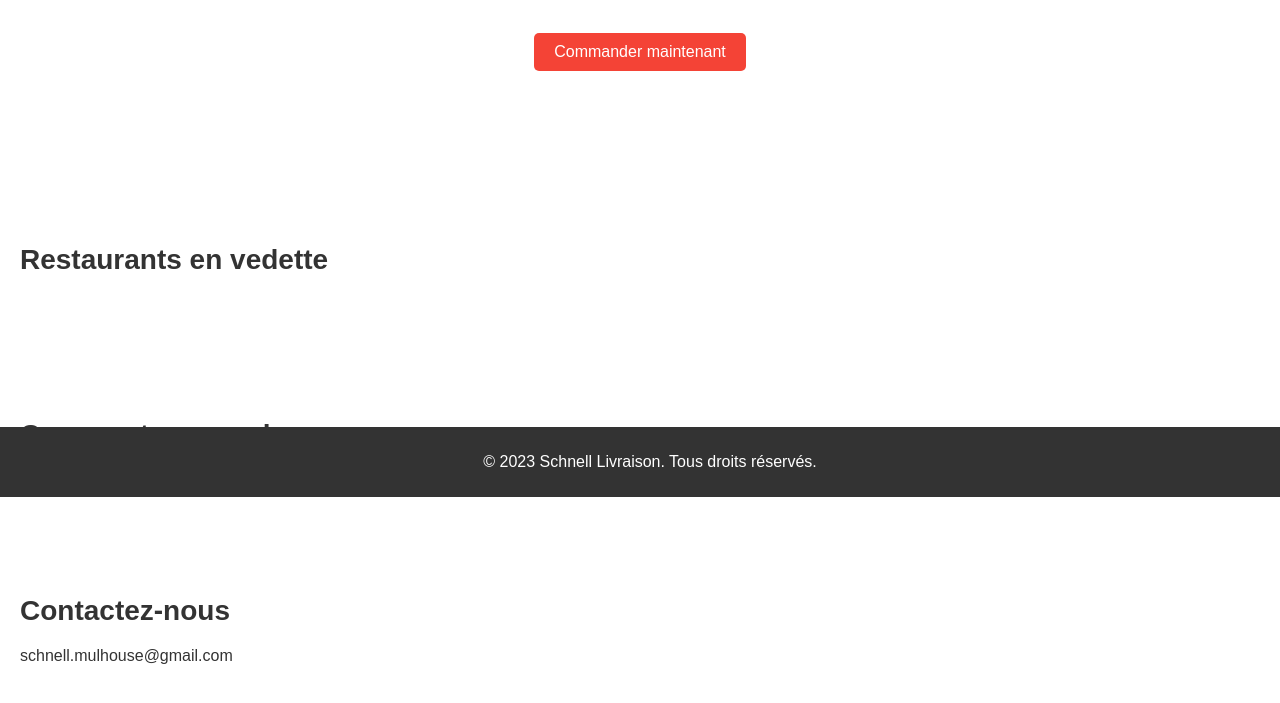
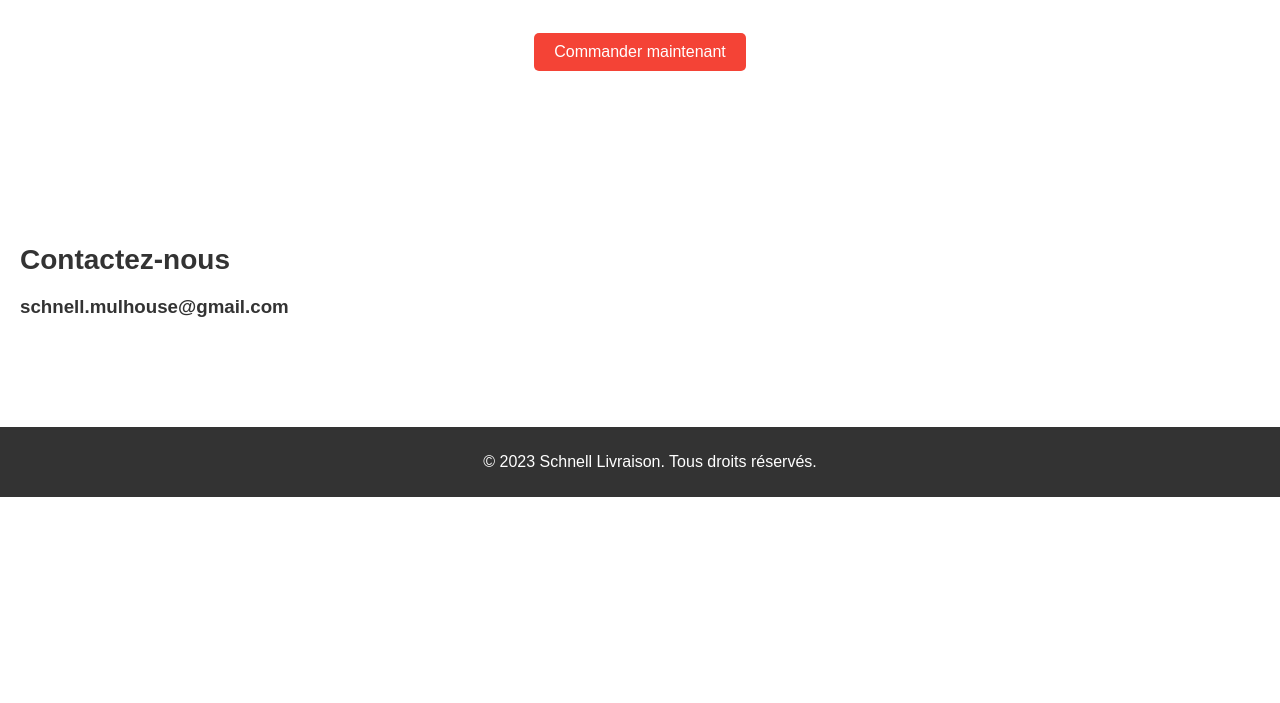
Before and after one commit to antonymj/Schnell-Github-1, a plain HTML site: page index.html in a window 1280 px wide. Shown: the part 303-1006 px from the top of the page. After the commit the page ends 865 px from the top, so only its background shows below. Drawn offline with Linux system fonts and the light colour scheme.

Commit message:
ajout du site de base2

```diff
--- a/index.html
+++ b/index.html
@@ -27,20 +27,19 @@
     </div>
   </section>
 
+
+  <section class="contact">
+    <h2>Contactez-nous</h2>
+    <h3>schnell.mulhouse@gmail.com</h3>
+  </section>
+
   <section class="featured-restaurants">
     <h2>Restaurants en vedette</h2>
     <!-- Ajoutez ici la liste des restaurants en vedette -->
   </section>
 
-  <section class="how-it-works">
-    <h2>Comment ça marche</h2>
-    <!-- Ajoutez ici une explication des étapes pour commander -->
-  </section>
 
-  <section class="contact">
-    <h2>Contactez-nous</h2>
-    <p>schnell.mulhouse@gmail.com</p>
-  </section>
+
 
   <footer class="footer">
     <p>&copy; 2023 Schnell Livraison. Tous droits réservés.</p>
```
